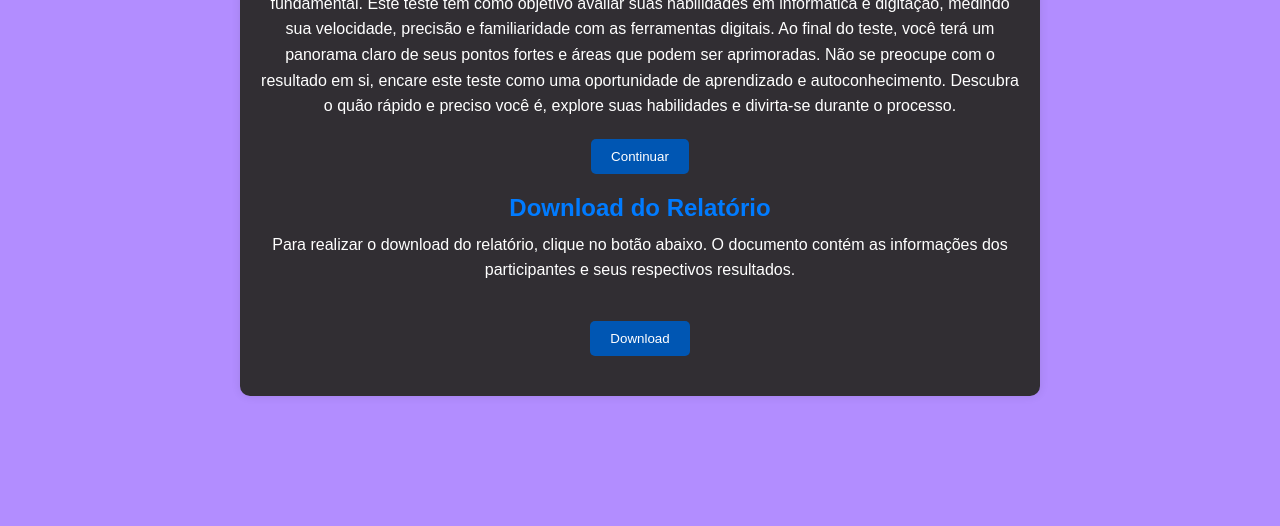
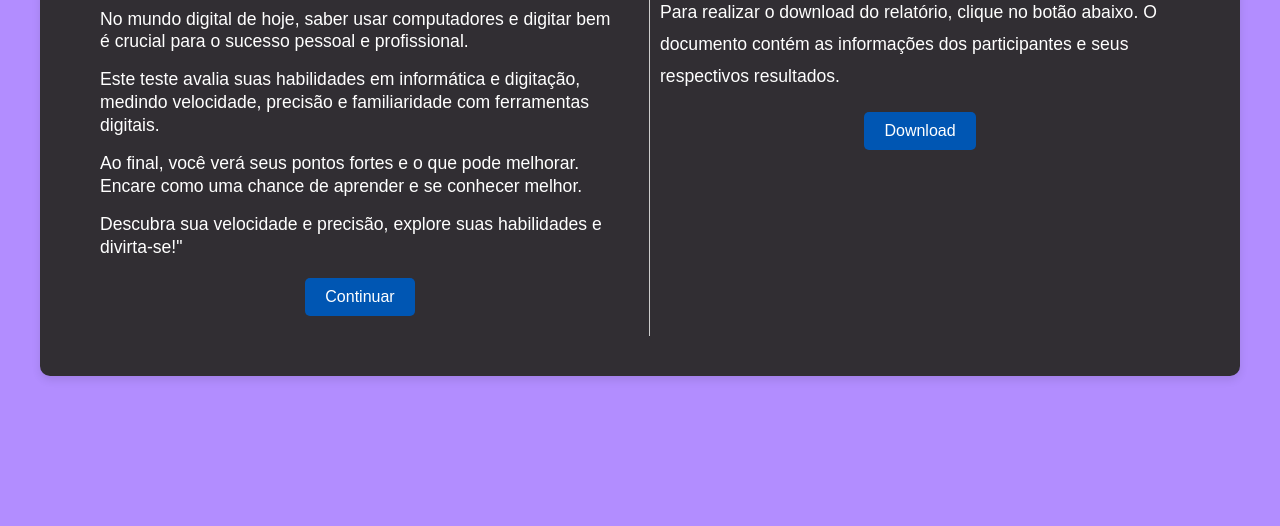
Before and after one commit to tlsilva89/Typing-Skills-Test, a website: page public/index.html in a window 1280 px wide. Shown: the part 274-800 px from the top of the page. Drawn offline with Linux system fonts and the light colour scheme.

Commit message:
Update 2.0 bug fixes

```diff
--- a/public/index.html
+++ b/public/index.html
@@ -5,42 +5,31 @@
   <meta charset="UTF-8">
   <meta name="viewport" content="width=device-width, initial-scale=1.0">
   <link rel="stylesheet" href="style/index.css">
-  <title>Teste de Informática</title>
+  <title>Typing Skills Test</title>
 </head>
 
 <body>
-
   <div class="container">
     <section class="intro">
-      <h1>Bem vindo ao teste de informática</h1>
-      <p>Em um mundo cada vez mais digital, as habilidades em informática e digitação são ferramentas essenciais para o
-        sucesso pessoal e profissional. Seja para navegar na internet, comunicar-se com o mundo, criar documentos,
-        planilhas
-        ou qualquer outra atividade digital, o domínio do teclado e do computador é fundamental.
+      <h1>Typing Skills Test</h1>
+      <p>No mundo digital de hoje, saber usar computadores e digitar bem é crucial para o sucesso pessoal e
+        profissional.</p>
+      <p>Este teste avalia suas habilidades em informática e digitação, medindo velocidade, precisão e familiaridade com
+        ferramentas digitais.</p>
+      <p>Ao final, você verá seus pontos fortes e o que pode melhorar. Encare como uma chance de aprender e se conhecer
+        melhor.</p>
+      <p>Descubra sua velocidade e precisão, explore suas habilidades e divirta-se!"</p>
 
-        Este teste tem como objetivo avaliar suas habilidades em informática e digitação, medindo sua velocidade,
-        precisão
-        e
-        familiaridade com as ferramentas digitais. Ao final do teste, você terá um panorama claro de seus pontos fortes
-        e
-        áreas que podem ser aprimoradas.
+      <button onclick="location.href='pages/register.html'">Continuar</button>
+    </section>
+    <section class="download">
+      <h2>Download do Relatório</h2>
 
-        Não se preocupe com o resultado em si, encare este teste como uma oportunidade de aprendizado e
-        autoconhecimento.
-        Descubra o quão rápido e preciso você é, explore suas habilidades e divirta-se durante o processo.</p>
-
-      <button onclick="location.href='pages/register.html'"">Continuar</button>
-    </section>
-    <section class=" download">
-        <h2>Download do Relatório</h2>
-
-        <p>Para realizar o download do relatório, clique no botão abaixo. O documento contém as informações dos
-          participantes e seus respectivos resultados.</p>
-        <br>
-        <a href="relatorios/registros.xlsx"><button>Download</button></a>
+      <p>Para realizar o download do relatório, clique no botão abaixo. O documento contém as informações dos
+        participantes e seus respectivos resultados.</p>
+      <a href="relatorios/registros.xlsx"><button>Download</button></a>
     </section>
   </div>
-
 </body>
 
 </html>
--- a/public/scripts/register.js
+++ b/public/scripts/register.js
@@ -8,6 +8,11 @@ function enviarContinuar() {
         date: formData.get('date'),
         teacher: formData.get('teacher'),
         sector: formData.get('sector'),
+        ctrlC: false,
+        ctrlV: false,
+        altTab: false,
+        porcentagemAcertos: 0,
+        tempoDigitacao: ''
     };
 
     // Salva o objeto no localStorage
--- a/public/style/index.css
+++ b/public/style/index.css
@@ -2,56 +2,136 @@
   margin: 0;
   padding: 0;
   box-sizing: border-box;
-  font-family: Arial, sans-serif;
 }
 
 body {
+  font-family: Arial, sans-serif;
+  background-color: #B28DFF;
+  color: #fff;
+  line-height: 1.3;
   display: flex;
   justify-content: center;
   align-items: center;
-  height: 100vh;
-  background-color: #B28DFF;
+  min-height: 100vh;
+  padding: 20px;
 }
 
 .container {
+  display: flex;
+  justify-content: space-between;
+  align-items: flex-start;
+  max-width: 1200px;
+  width: 100%;
   background-color: #312e33;
-  padding: 20px;
+  padding: 40px;
   border-radius: 10px;
-  box-shadow: 0 0 10px rgba(0, 0, 0, 0.1);
-  max-width: 800px;
-  width: 100%;
-  align-items: center;
-  text-align: center;
+  box-shadow: 0 4px 8px rgba(0, 0, 0, 0.1);
+  position: relative;
+  /* Para posicionar a linha vertical */
 }
 
 .intro,
 .download {
-  margin-bottom: 20px;
+  flex: 1;
+  padding: 20px;
 }
 
-h1,
-h2 {
+.intro {
+  position: relative;
+  /* Para posicionar a linha vertical */
+}
+
+/* Linha vertical entre .intro e .download */
+.intro::after {
+  content: '';
+  position: absolute;
+  top: 0;
+  right: -10px;
+  /* Ajuste a posição da linha */
+  height: 100%;
+  width: 1px;
+  background-color: #ccc;
+  /* Cor da linha */
+}
+
+.intro h1 {
+  font-size: 2.5rem;
+  margin-bottom: 20px;
   color: #007bff;
-  margin-bottom: 10px;
   text-align: center;
 }
 
-p {
-  color: #fff;
-  line-height: 1.6;
-  margin-bottom: 20px;
+.intro p {
+  font-size: 1.1rem;
+  margin-bottom: 15px;
+  line-height: 1.3;
 }
 
-button {
+/* Centraliza apenas os botões */
+.intro button,
+.download button {
+  display: block;
+  /* Transforma o botão em um bloco */
+  margin: 20px auto 0;
+  /* Margem automática nas laterais para centralizar */
   background-color: #0056b3;
   color: #fff;
   border: none;
   padding: 10px 20px;
+  font-size: 1rem;
   border-radius: 5px;
   cursor: pointer;
-  transition: background-color 0.3s;
+  transition: background-color 0.3s ease;
 }
 
-button:hover {
+.intro button:hover,
+.download button:hover {
   background-color: #48bcc5;
 }
+
+.download h2 {
+  font-size: 2rem;
+  margin-bottom: 20px;
+  color: #007bff;
+  text-align: center;
+}
+
+.download p {
+  font-size: 1.1rem;
+  margin-bottom: 15px;
+  line-height: 1.8;
+}
+
+.download a {
+  text-decoration: none;
+}
+
+/* Responsividade */
+@media (max-width: 768px) {
+  .container {
+    flex-direction: column;
+    align-items: center;
+  }
+
+  .intro,
+  .download {
+    margin-right: 0;
+    margin-bottom: 20px;
+    width: 100%;
+  }
+
+  .intro::after {
+    display: none;
+    /* Remove a linha vertical em telas menores */
+  }
+
+  .intro h1,
+  .download h2 {
+    font-size: 2rem;
+  }
+
+  .intro p,
+  .download p {
+    font-size: 1rem;
+  }
+}
```
Also changed, not shown: public/pages/register.html (+1 -1 lines), public/pages/test.html (+1 -1 lines), public/pages/typing-test.html (+1 -1 lines), public/scripts/test.js (+13 -15 lines), server.js (+6 -19 lines). Lines whose indentation alone changed are shown as unchanged.
